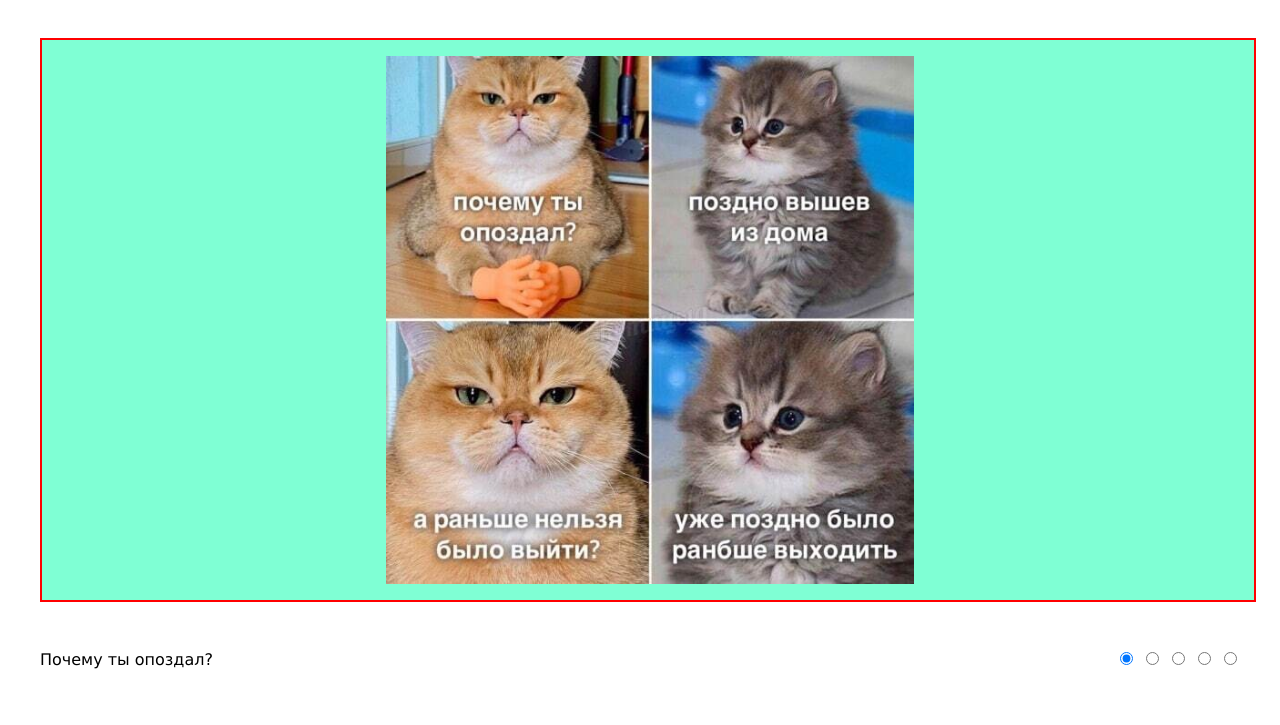
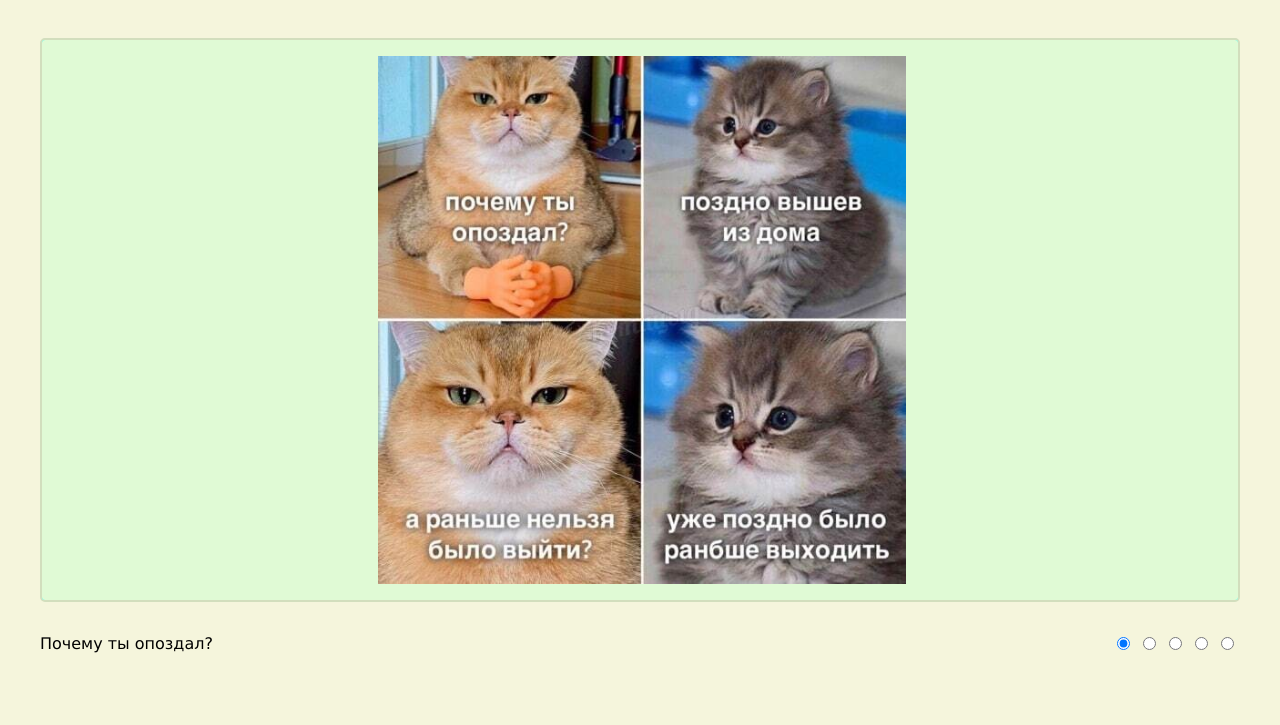
Before and after one commit to Mideli37/cssMemeSlider, a plain HTML site: page cssMemeSlider/index.html in a window 1280 px wide. Shown: the part 115-840 px from the top of the page. After the commit the page ends 809 px from the top, so only its background shows below. Drawn offline with Linux system fonts and the light colour scheme.

Commit message:
feat: change background colors (Wed, Sep 13, 2023 07:59:21 PM)

```diff
--- a/cssMemeSlider/style.css
+++ b/cssMemeSlider/style.css
@@ -1,5 +1,9 @@
 * {
   box-sizing: border-box;
+}
+
+body {
+  background-color: #f5f5dc;
 }
 
 main {
@@ -12,14 +16,15 @@ main {
 }
 
 .images-restricter {
-  width: calc(100vw - 4rem);
+  width: 100%;
   overflow: hidden;
-  background-color: grey;
-  border: 2px solid red;
+  background-color: #FAF3D5;
+  border-radius: 5px;
+  border: 2px solid #D2DEBD;
 }
 
 .image-wrapper {
-  background-color: aquamarine;
+  background-color: #E0FAD5;
   width: 20%;
   padding: 1rem;
   max-height: 70vh;
@@ -32,13 +37,13 @@ main {
   height: auto;
   max-width: 100%;
   max-height: 100%;
-  object-fit: scale-down;
+  object-fit: contain;
 }
 
 .images-container {
   background-color: aqua;
   display: flex;
-  width: calc((100vw - 4rem) * 5);
+  width: calc((100vw - 5rem) * 5);
   transition: 300ms;
   transform: translateX(-0%);
 }
@@ -70,6 +75,7 @@ main {
 
 .phrase {
   width: 20%;
+  margin: 0;
 }
 
 .phrase-wrapper {
@@ -91,6 +97,12 @@ main {
   align-items: center;
 }
 
-.controls {
-  margin-bottom: 1rem;
+.controlers {
+    align-self: flex-start;
 }
+
+.controlers form{
+  display: block;
+  width: 8rem;
+  margin-left: auto;
+}
```
